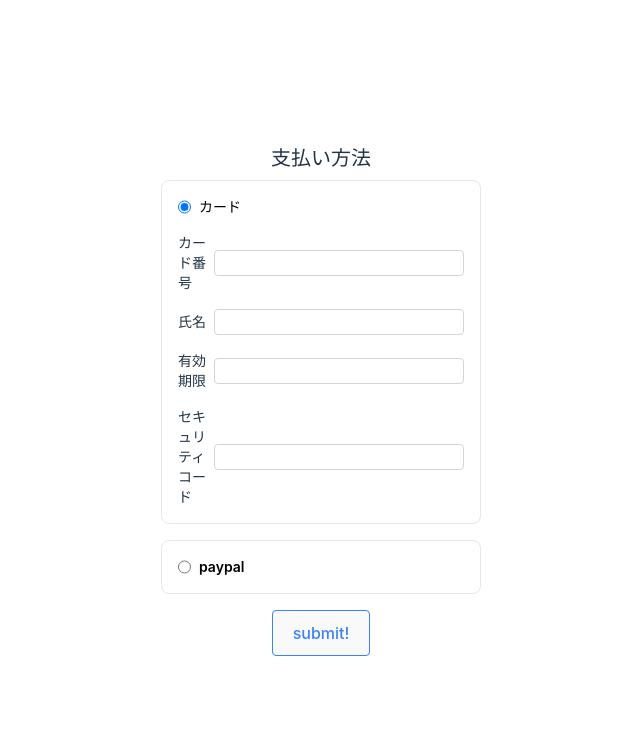
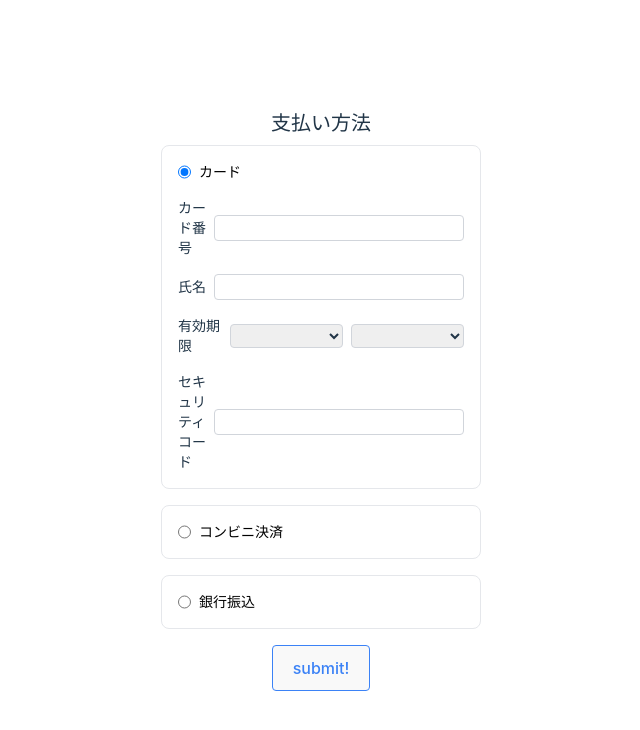
Before and after one commit to usk94/on-blur-and-on-submit-validation, a React (Vite) app: page / in a window 1280 px wide. Shown: the top 730 px of the page, without its empty margins (319-959 px from the left). Built offline with nearby package versions, Linux system fonts and the light colour scheme.

Commit message:
fix style

```diff
--- a/src/App.tsx
+++ b/src/App.tsx
@@ -2,7 +2,7 @@ import { useForm, useWatch } from "react-hook-form"
 import { FormType, PaymentMethodType, schema } from "./validator"
 import { zodResolver } from "@hookform/resolvers/zod"
 
-const paymentMethods = ["card", "paypal", "convini"] as const
+const paymentMethods = ["card", "convini", "bank"] as const
 
 const App = () => {
   const {
@@ -18,12 +18,10 @@ const App = () => {
         name: "",
         expiryYear: "",
         expiryMonth: "",
-      },
-      paypal: {
-        email: "",
+        cvc: "",
       },
       convini: {
-        conviniName: null,
+        conviniName: undefined,
       },
     },
     mode: "onBlur",
@@ -54,7 +52,7 @@ const App = () => {
                     </div>
                   </div>
                   {isActive(method) && (
-                    <div className="flex flex-col">
+                    <div className="flex flex-col items-stretch">
                       <div className="flex mt-4 items-center">
                         <p className="text-sm">カード番号</p>
                         <input {...register("card.number")} className="border border-gray-300 rounded ml-2" />
@@ -65,7 +63,14 @@ const App = () => {
                       </div>
                       <div className="flex mt-4 items-center">
                         <p className="text-sm">有効期限</p>
-                        <input {...register("card.number")} className="border border-gray-300 rounded ml-2" />
+                        <select
+                          {...register("card.expiryYear")}
+                          className="w-1/2 border border-gray-300 rounded ml-2"
+                        />
+                        <select
+                          {...register("card.expiryMonth")}
+                          className="w-1/2 border border-gray-300 rounded ml-2"
+                        />
                       </div>
                       <div className="flex mt-4 items-center">
                         <p className="text-sm">セキュリティコード</p>
@@ -75,26 +80,41 @@ const App = () => {
                   )}
                 </label>
               )
-            case "paypal":
+            case "convini":
               return (
                 <label className="flex flex-col border-gray-200 w-full rounded-lg border py-4 px-4">
                   <div className="flex">
-                    <input type="radio" value="paypal" {...register("selectedPaymentMethod")} />
+                    <input type="radio" value="convini" {...register("selectedPaymentMethod")} />
                     <div className="flex items-center gap-x-3">
                       <div className="text-left">
-                        <p className="ml-2 text-sm font-semibold text-black">paypal</p>
+                        <p className="ml-2 text-sm font-semibold text-black">コンビニ決済</p>
                       </div>
                     </div>
                   </div>
                   {isActive(method) && (
                     <div className="flex mt-4 items-center">
-                      <p className="text-sm">メールアドレス</p>
-                      <input {...register("paypal.email")} className="border border-gray-300 rounded ml-2" />
+                      <select
+                        {...register("convini.conviniName")}
+                        className="w-1/2 border border-gray-300 rounded ml-2"
+                      />
                     </div>
                   )}
-                  {isActive(method) && errors?.paypal?.email?.message && (
-                    <p className="mt-2 text-red-500 text-sm">{errors?.paypal?.email?.message}</p>
+                  {isActive(method) && errors?.convini?.conviniName?.message && (
+                    <p className="mt-2 text-red-500 text-sm">{errors?.convini?.conviniName?.message}</p>
                   )}
+                </label>
+              )
+            case "bank":
+              return (
+                <label className="flex flex-col border-gray-200 w-full rounded-lg border py-4 px-4">
+                  <div className="flex">
+                    <input type="radio" value="bank" {...register("selectedPaymentMethod")} />
+                    <div className="flex items-center gap-x-3">
+                      <div className="text-left">
+                        <p className="ml-2 text-sm font-semibold text-black">銀行振込</p>
+                      </div>
+                    </div>
+                  </div>
                 </label>
               )
           }
```
